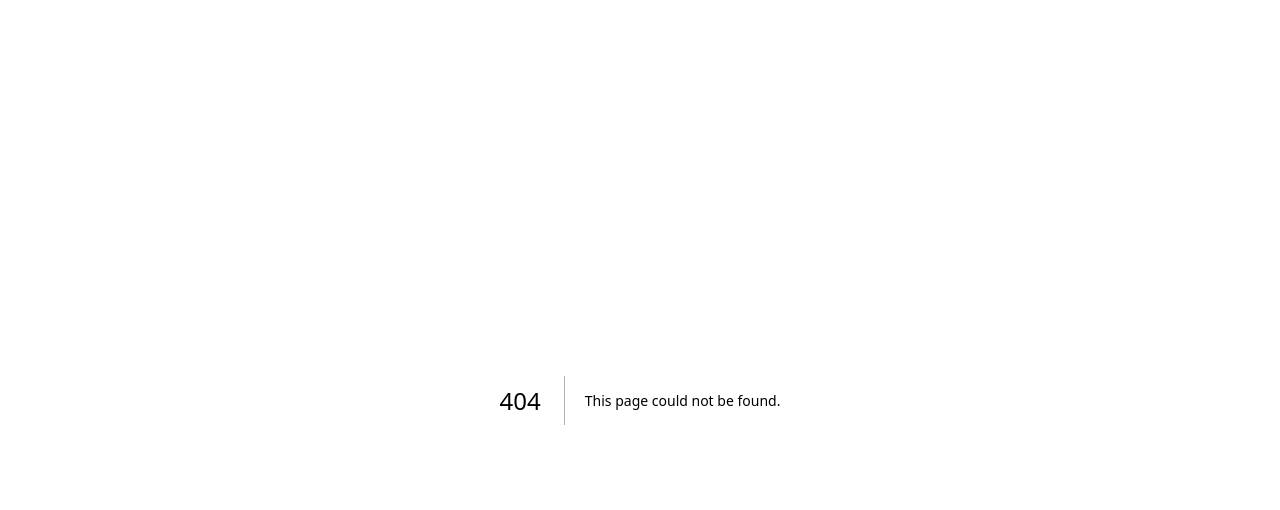
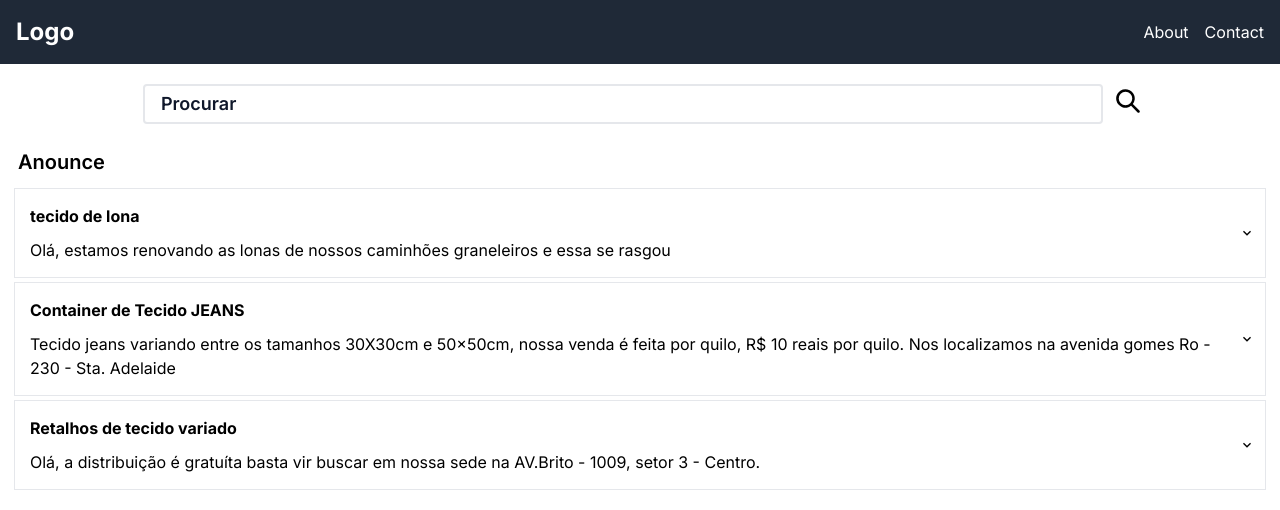
Before and after one commit to MathLevi20/Renov, a Next.js app: page /anounce in a window 1280 px wide. Before the commit this address had no page. Shown: the top 510 px of the page. Built offline with nearby package versions, Linux system fonts and the light colour scheme.

Commit message:
chore: add components

```diff
--- a/package.json
+++ b/package.json
@@ -9,6 +9,11 @@
     "lint": "next lint"
   },
   "dependencies": {
+    "@chakra-ui/icons": "^2.1.1",
+    "@chakra-ui/next-js": "^2.1.5",
+    "@chakra-ui/react": "^2.8.1",
+    "@emotion/react": "^11.11.1",
+    "@emotion/styled": "^11.11.0",
     "@types/node": "20.6.4",
     "@types/react": "18.2.22",
     "@types/react-dom": "18.2.7",
--- /dev/null
+++ b/src/app/anounce/page.tsx
@@ -0,0 +1,106 @@
+// pages/AnouncePage.tsx
+"use client";
+import AnounceCard from "@/components/AnounceCard";
+import WithSubnavigation from "@/components/Navbar";
+import { SearchIcon } from "@chakra-ui/icons";
+import {
+  Container,
+  Box,
+  InputRightAddon,
+  InputGroup,
+  Input,
+  InputLeftAddon,
+} from "@chakra-ui/react";
+
+interface ResidueData {
+  id: string;
+  title: string;
+  description: string;
+  unit: string;
+  quantity: string;
+  total: string;
+  anouncer_fk: string;
+  residue_fk: string;
+  created_at: string;
+}
+
+const residueData: ResidueData[] = [
+  {
+    id: "906f1324-3019-4563-a066-8cb3cc31ca9e",
+    title: "tecido de lona",
+    description:
+      "Olá, estamos renovando as lonas de nossos caminhões graneleiros e essa se rasgou",
+    unit: "unit",
+    quantity: "2",
+    total: "2",
+    anouncer_fk: "d5f319a0-f87d-4497-ba2e-86c6a6e5a04b",
+    residue_fk: "fb05836f-cb9b-4b63-99aa-5849a6a4f67f",
+    created_at: "2023-09-23T18:49:55.385Z",
+  },
+  {
+    id: "9317f489-44dd-45f9-ad84-7e19e14858e9",
+    title: "Container de Tecido JEANS",
+    description:
+      "Tecido jeans variando entre os tamanhos 30X30cm e 50x50cm, nossa venda é feita por quilo, R$ 10 reais por quilo. Nos localizamos na avenida gomes Ro - 230 - Sta. Adelaide",
+    unit: "kg",
+    quantity: "1000",
+    total: "1000",
+    anouncer_fk: "e75025e8-cf39-44d8-982a-09dac5585dd3",
+    residue_fk: "fb05836f-cb9b-4b63-99aa-5849a6a4f67f",
+    created_at: "2023-09-23T10:39:45.551Z",
+  },
+  {
+    id: "a16e5a12-bc81-40f2-88c3-f91998967c81",
+    title: "Retalhos de tecido variado",
+    description:
+      "Olá, a distribuição é gratuíta basta vir buscar em nossa sede na AV.Brito - 1009, setor 3 - Centro.",
+    unit: "kg",
+    quantity: "2800",
+    total: "2800",
+    anouncer_fk: "d5f319a0-f87d-4497-ba2e-86c6a6e5a04b",
+    residue_fk: "fb05836f-cb9b-4b63-99aa-5849a6a4f67f",
+    created_at: "2023-09-23T10:39:45.551Z",
+  },
+];
+
+const AnouncePage: React.FC = () => {
+  return (
+    <>
+      <WithSubnavigation />
+      <div className="py-2 text-2xl font-semibold flex">
+        <div className="mt-3 w-full flex justify-center pt-0">
+          <input
+            type="text"
+            placeholder="Procurar"
+            className="px-4 py-1 mx-2 flex justify-center w-3/4 placeholder-slate-900 text-black  rounded text-lg border-2 outline-none text-left"
+          />
+          <SearchIcon m={5} />
+        </div>
+      </div>{" "}
+      <Container maxW="container.xl" py={8} px={10}>
+        <h2 className="text-xl text p-2 font-semibold">Anounce</h2>
+
+        {residueData.map((data) => (
+          <Box
+            key={data.id}
+            p={10}
+            m={4}
+            borderWidth="1px"
+            borderRadius="lg"
+            overflow="hidden"
+          >
+            <AnounceCard
+              title={data.title}
+              description={data.description}
+              unit={data.unit}
+              quantity={data.quantity}
+              total={data.total}
+            />
+          </Box>
+        ))}
+      </Container>
+    </>
+  );
+};
+
+export default AnouncePage;
--- /dev/null
+++ b/src/app/profile/page.tsx
@@ -0,0 +1,9 @@
+import React from 'react'
+
+function Profile() {
+  return (
+    <div>Profile</div>
+  )
+}
+
+export default Profile
--- /dev/null
+++ b/src/components/AnounceCard.tsx
@@ -0,0 +1,63 @@
+// components/ResidueCard.tsx
+"use client";
+import {
+  ExternalLinkIcon,
+  HamburgerIcon,
+  InfoOutlineIcon,
+} from "@chakra-ui/icons";
+import {
+  Accordion,
+  AccordionItem,
+  AccordionButton,
+  AccordionPanel,
+  AccordionIcon,
+  Box,
+  Text,
+  Button,
+} from "@chakra-ui/react";
+
+interface ResidueCardProps {
+  title: string;
+  description: string;
+  unit: string;
+  quantity: string;
+  total: string;
+}
+
+const ResidueCard: React.FC<ResidueCardProps> = ({
+  title,
+  description,
+  unit,
+  quantity,
+  total,
+}) => {
+  return (
+
+    <Accordion allowToggle>
+      <AccordionItem>
+        <h2>
+          <AccordionButton>
+            <Box flex="1" textAlign="left">
+              <Text p={5} fontSize="lg" fontWeight="bold">
+                {title}
+              </Text>
+              <Text p={5}>{description}</Text>
+            </Box>
+            <AccordionIcon />
+          </AccordionButton>
+        </h2>
+        <AccordionPanel pb={4}>
+          <Text pl={5}>Unidade: {unit}</Text>
+          <Text pl={5}>Quantidade: {quantity}</Text>
+          <Text pl={5}>Total: {total}</Text>
+          <button className="bg-blue-500 mt-3 flex-row hover:bg-blue-400 text-white font-bold py-2 px-4 border-b-4 border-blue-700 hover:border-blue-500 rounded">
+            <ExternalLinkIcon mx={2} pb={2} />
+            Fazer Proposta{" "}
+          </button>{" "}
+        </AccordionPanel>
+      </AccordionItem>
+    </Accordion>
+  );
+};
+
+export default ResidueCard;
--- /dev/null
+++ b/src/components/Card.tsx
@@ -0,0 +1,61 @@
+// components/Card.tsx
+
+import { Box, Heading, Text } from "@chakra-ui/react";
+import Image from "next/image";
+interface CardProps {
+  imageUrl: string;
+  title: string;
+  description: string;
+}
+interface ProfileData {
+  id: string;
+  email: string;
+  username: string;
+  password: string;
+  cnpj: string;
+  name: string;
+  trading_name: string;
+  type: string;
+  uf: string;
+  city: string;
+  phone: string;
+  image_url: string | null;
+  created_at: string;
+}
+interface ProfileProps {
+  data: ProfileData;
+}
+const Card: React.FC<ProfileProps> = ({ data }) => {
+  return (
+    <div className="max-w-sm rounded overflow-hidden shadow-lg">
+      <Image
+        className="w-full"
+        src={data.image_url || "./profile-default.svg"}
+        width="1000"
+        height="1000"
+        alt="Sunset in the mountains"
+      />
+      <div className="px-6 py-4">
+        <div className="font-bold text-xl mb-2">The Coldest Sunset</div>
+        <p className="text-gray-700 text-base">
+          Lorem ipsum dolor sit amet, consectetur adipisicing elit. Voluptatibus
+          quia, nulla! Maiores et perferendis eaque, exercitationem praesentium
+          nihil.
+        </p>
+      </div>
+      <div className="px-6 pt-4 pb-2">
+        <span className="inline-block bg-gray-200 rounded-full px-3 py-1 text-sm font-semibold text-gray-700 mr-2 mb-2">
+          #photography
+        </span>
+        <span className="inline-block bg-gray-200 rounded-full px-3 py-1 text-sm font-semibold text-gray-700 mr-2 mb-2">
+          #travel
+        </span>
+        <span className="inline-block bg-gray-200 rounded-full px-3 py-1 text-sm font-semibold text-gray-700 mr-2 mb-2">
+          #winter
+        </span>
+      </div>
+    </div>
+  );
+};
+
+export default Card;
--- /dev/null
+++ b/src/components/Navbar.tsx
@@ -0,0 +1,62 @@
+// components/Navbar.tsx
+"use client";
+import Link from "next/link";
+import { useState } from "react";
+
+const Navbar: React.FC = () => {
+  const [showMenu, setShowMenu] = useState(false);
+
+  const toggleMenu = () => {
+    setShowMenu(!showMenu);
+  };
+
+  return (
+    <nav className="bg-gray-800 p-4">
+      <div className="container mx-auto">
+        <div className="flex justify-between items-center">
+          <Link href="/">
+            <p className="text-white text-2xl font-bold">Logo</p>
+          </Link>
+          <div className="hidden md:flex space-x-4">
+            <Link href="/about">
+              <p className="text-white">About</p>
+            </Link>
+            <Link href="/contact">
+              <p className="text-white">Contact</p>
+            </Link>
+          </div>
+          <div className="md:hidden">
+            <button className="text-white" onClick={toggleMenu}>
+              <svg
+                xmlns="http://www.w3.org/2000/svg"
+                className="h-6 w-6"
+                fill="none"
+                viewBox="0 0 24 24"
+                stroke="currentColor"
+              >
+                <path
+                  strokeLinecap="round"
+                  strokeLinejoin="round"
+                  strokeWidth={2}
+                  d="M4 6h16M4 12h16m-7 6h7"
+                />
+              </svg>
+            </button>
+            {showMenu && (
+              <div className="absolute top-12 right-0 bg-white p-4 shadow rounded-md">
+                <Link href="/about">
+                  <p className="block text-gray-800 mb-2">About</p>
+                </Link>
+                <Link href="/contact">
+                  <p className="block text-gray-800">Contact</p>
+                </Link>
+              </div>
+            )}
+          </div>
+        </div>
+      </div>
+    </nav>
+  );
+};
+
+export default Navbar;
```
